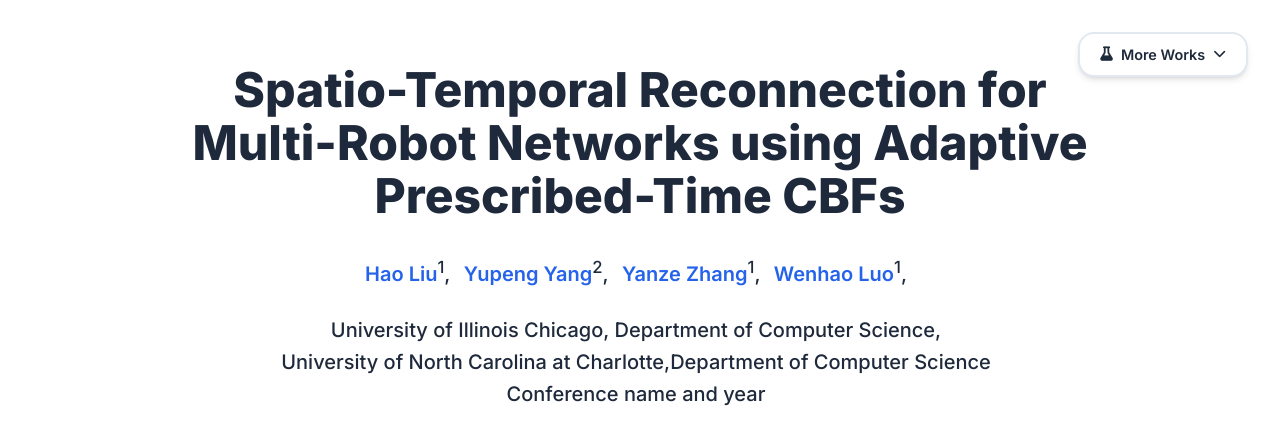
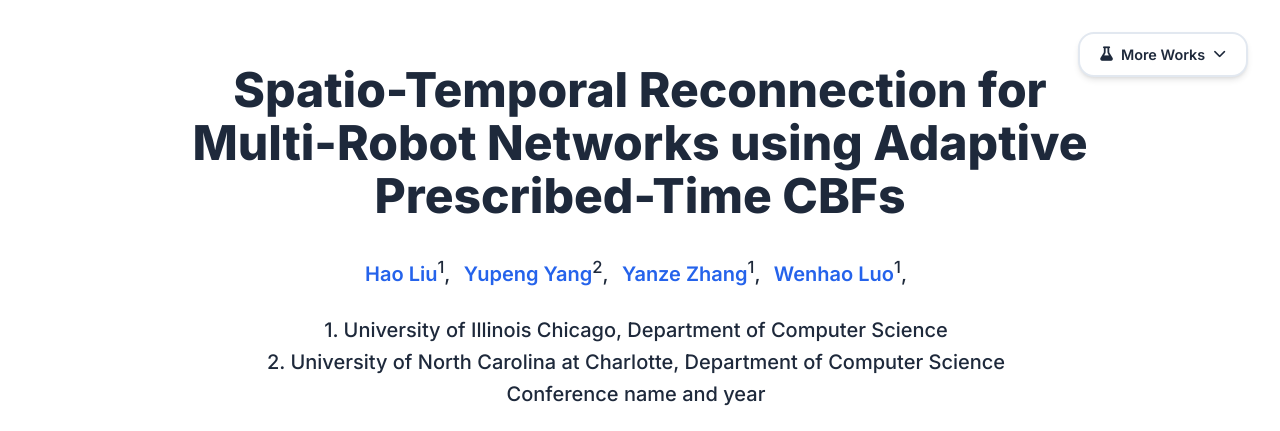
Before and after one commit to yupengyanguncc/Multirobot_reconnection, a plain HTML site: page index.html in a window 1280 px wide. Shown: the top 431 px of the page. Drawn offline with nearby package versions, Linux system fonts and the light colour scheme; some icons are missing.

Commit message:
Update author information format in index.html

```diff
--- a/index.html
+++ b/index.html
@@ -257,7 +257,7 @@
 
                   <div class="is-size-5 publication-authors">
                     <!-- TODO: Replace with your institution and conference/journal info -->
-                    <span class="author-block"> University of Illinois Chicago, Department of Computer Science,<br>University of North Carolina at Charlotte,Department of Computer Science
+                    <span class="author-block">1. University of Illinois Chicago, Department of Computer Science<br>2. University of North Carolina at Charlotte, Department of Computer Science
                       <br>Conference name and year</span>
                   </div>
 
```
